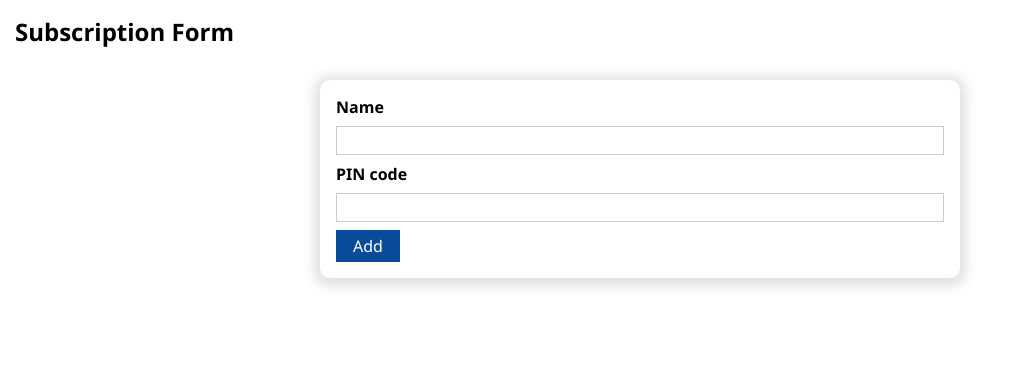
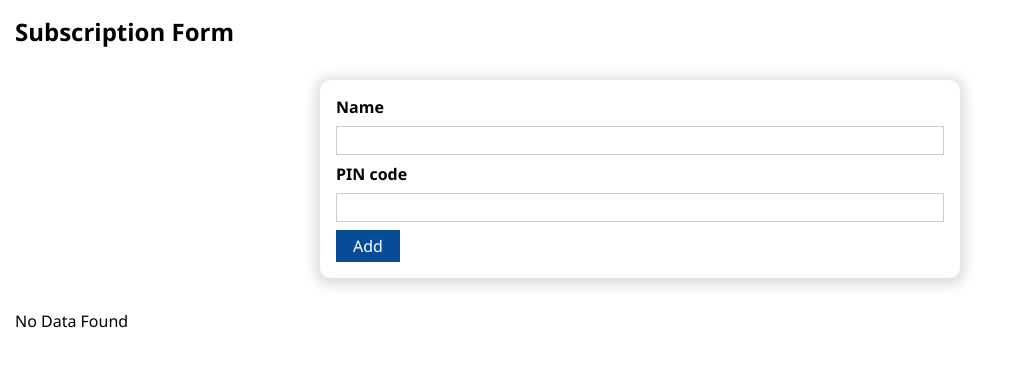
Before and after one commit to codingSlate/Subscriber, a React (Create React App) app: page / in a window 1280 px wide. Shown: the top 366 px of the page, without its empty margins (0-1014 px from the left). Built offline with nearby package versions, Linux system fonts and the light colour scheme.

Commit message:
1 file modified

```diff
--- a/src/App.js
+++ b/src/App.js
@@ -14,8 +14,8 @@ export default function App() {
   return (
     <div>
       <AddSubscriber onAddSubscriber={onAddSubscriberHandler}></AddSubscriber>
+      {subscriberList == ''  && <div>No Data Found</div>}
       <SubscriberList list={subscriberList}></SubscriberList>
-
     </div>
   );
 }
```
